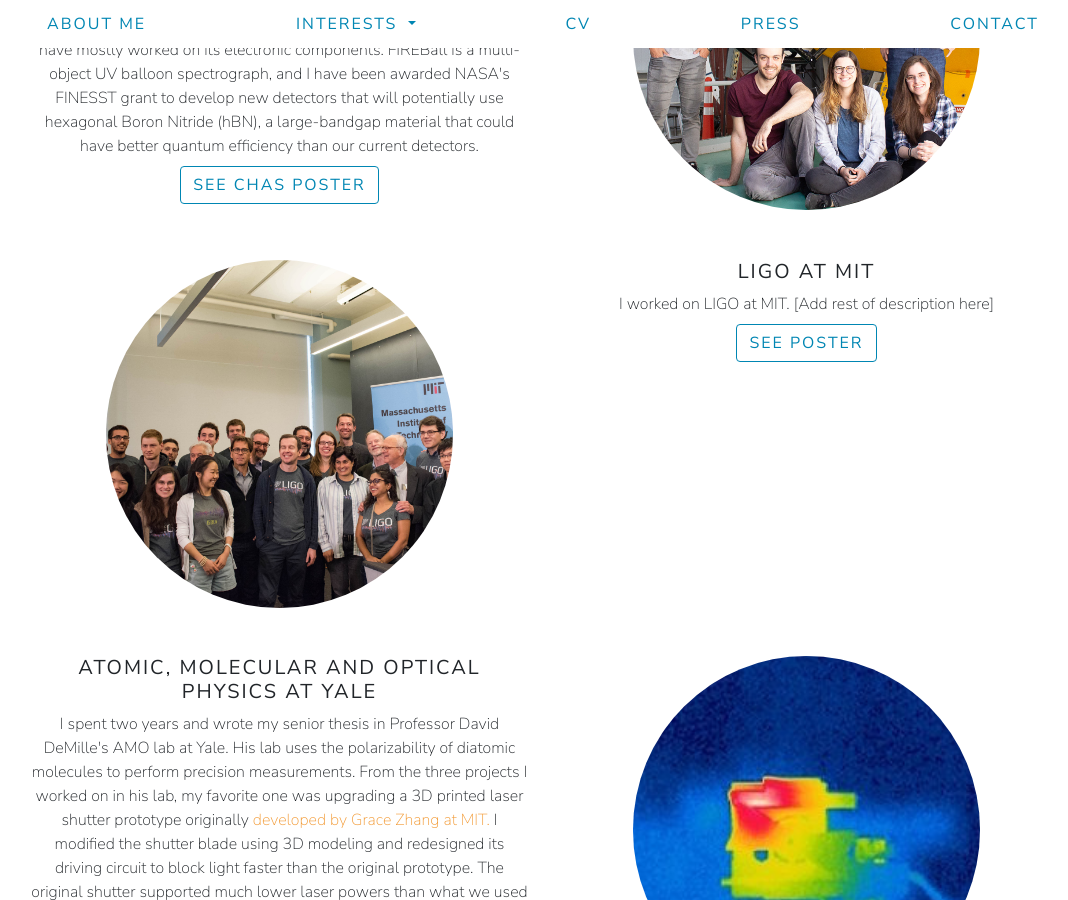
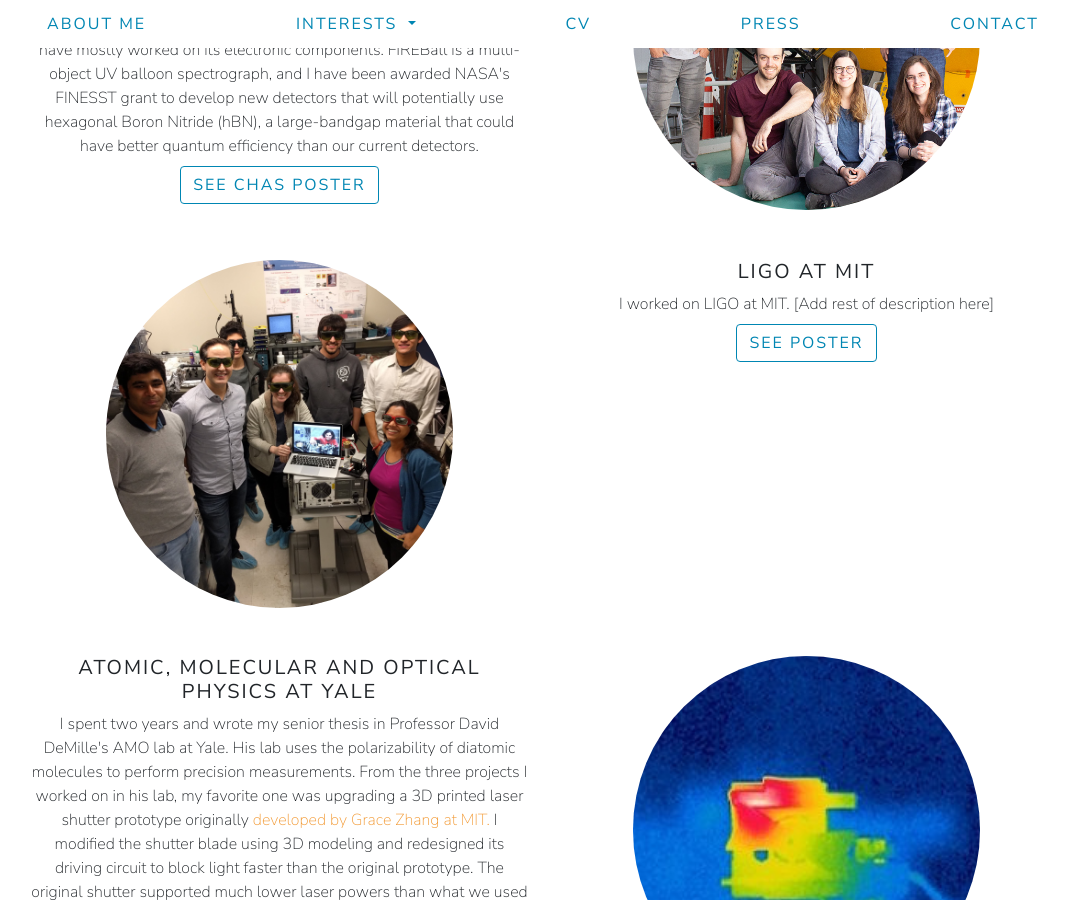
Before and after one commit to barbaracrusan/barbaracrusan.github.io, a Jekyll site: the page built from physics.html, in a window 1280 px wide and 900 px high, scrolled down 335 px. Shown: the whole window, without its empty margins (97-1165 px from the left). Built offline with Jekyll 4.4.1, drawn with Linux system fonts in a browser that asks for light colours; nearby versions of some CDN libraries.

Commit message:
changed LIGO photo

```diff
--- a/physics.html
+++ b/physics.html
@@ -28,7 +28,7 @@ title: PHYSICS
     <!-- - - - - - - LIGO - - - - - - - -->
     <div class="row text-center my-5">
       <div class="col-md-6 align-middle">
-        <img src="images/LIGO_group.jpg" width=70% align="center">
+        <img src="images/LIGO_lab.jpg" width=70% align="center">
       </div>
 
       <div class="col-md-6">
```
Also changed, not shown: images/LIGO_lab.jpg (added), 1 other file.
